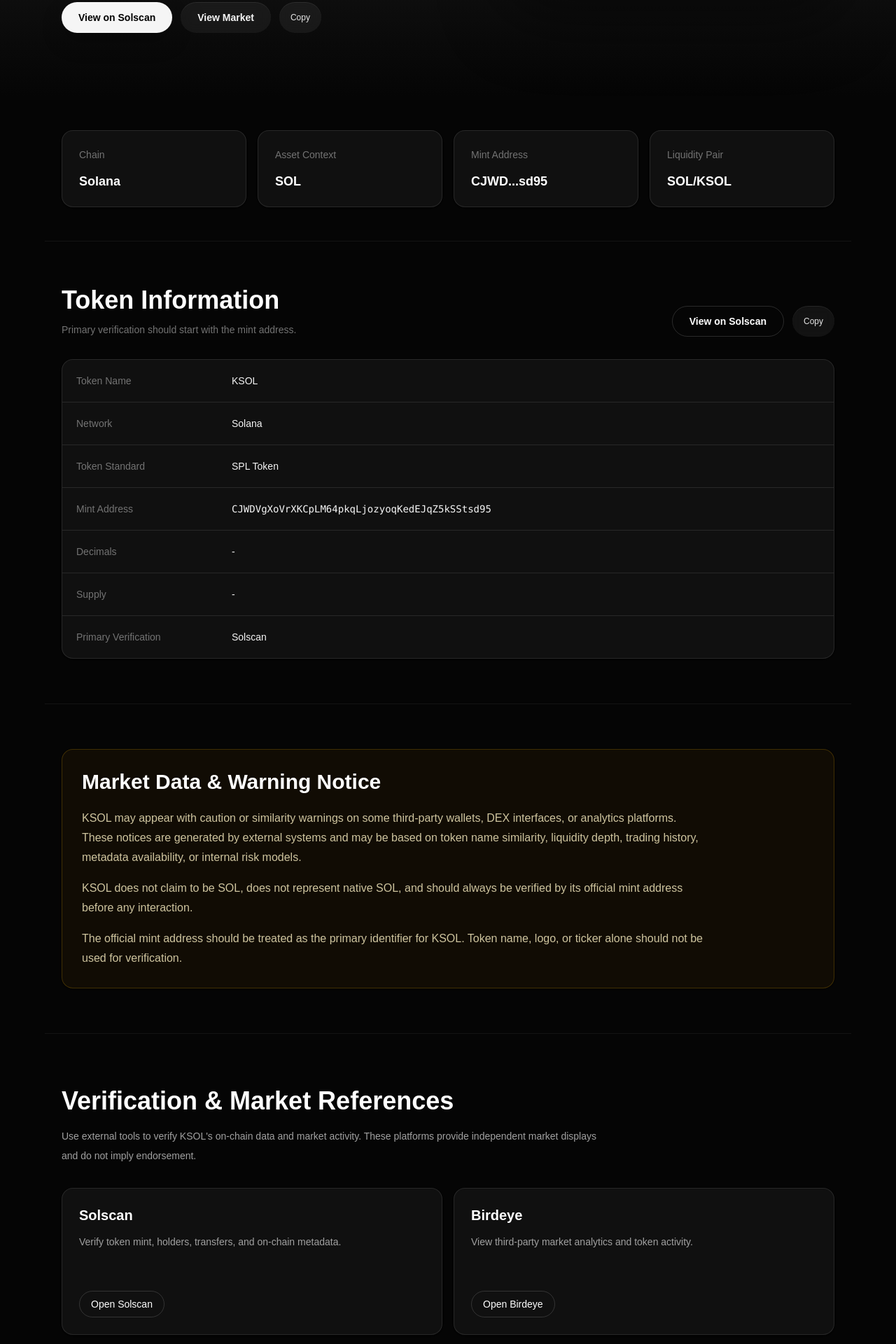
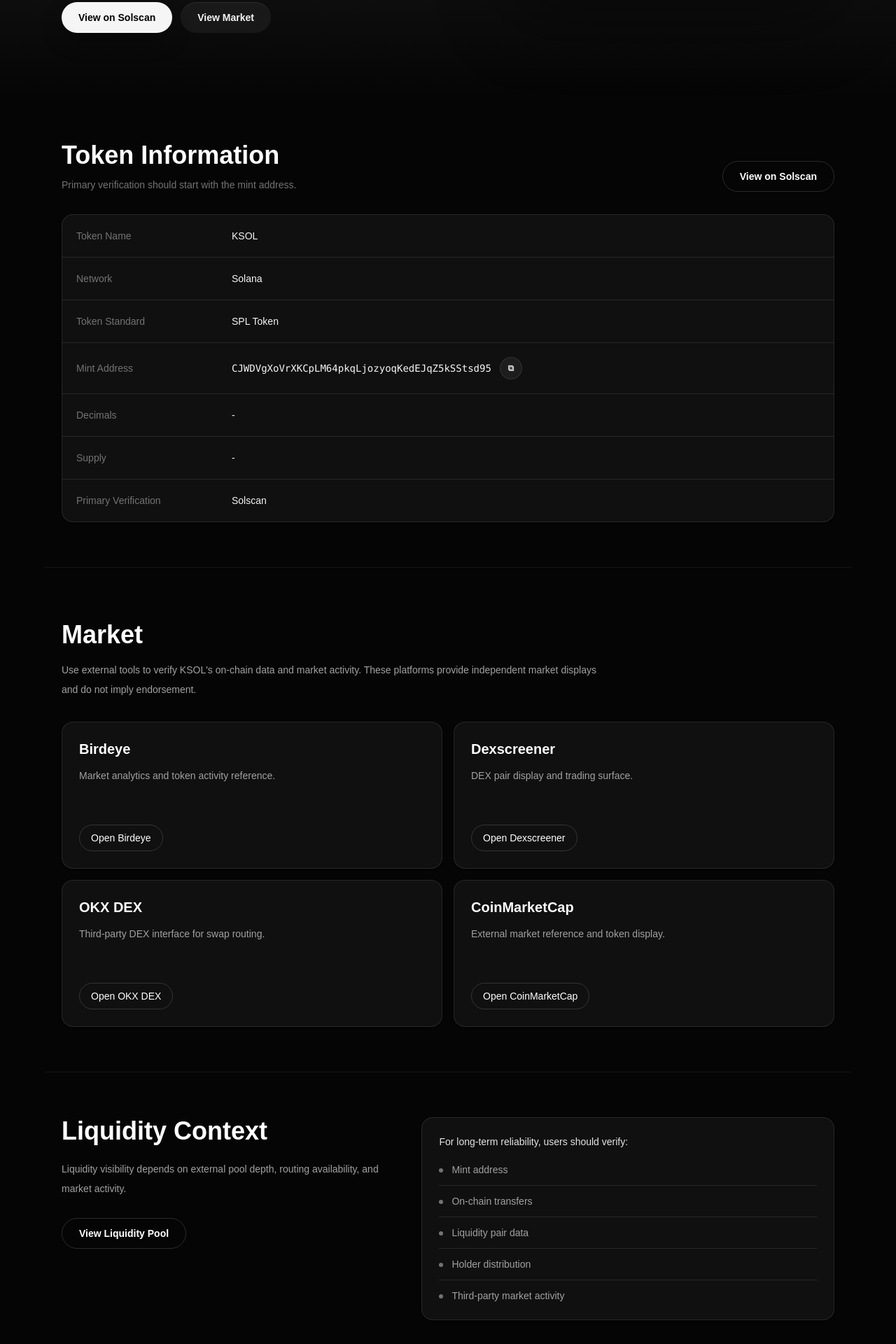
Before and after one commit to gaga666-creator/ksol-site, a Next.js app: page / in a window 1280 px wide. Shown: the part 640-2560 px from the top of the page at 70% size. Built offline with nearby package versions, Linux system fonts and the light colour scheme.

Commit message:
update market links layout and token copy

```diff
--- a/app/page.tsx
+++ b/app/page.tsx
@@ -8,36 +8,26 @@ import { PriceReferencePanel } from "@/components/PriceReferencePanel";
 import { useLanguage } from "@/components/LanguageProvider";
 import { externalLinks, tokenMintAddress } from "@/lib/ksol";
 
-const shortMint = `${tokenMintAddress.slice(0, 4)}...${tokenMintAddress.slice(-4)}`;
-
-const factItems = [
-  { label: "Chain", value: "Solana" },
-  { label: "Asset Context", value: "SOL" },
-  { label: "Mint Address", value: shortMint },
-  { label: "Liquidity Pair", value: "SOL/KSOL" },
-];
-
 const marketReferences = [
   {
-    label: "Solscan",
-    description: "Verify token mint, holders, transfers, and on-chain metadata.",
-    button: "Open Solscan",
-  },
-  {
     label: "Birdeye",
-    description: "View third-party market analytics and token activity.",
+    description: "Market analytics and token activity reference.",
     button: "Open Birdeye",
   },
   {
     label: "Dexscreener",
-    description: "Check DEX pair data, liquidity, and trading activity.",
+    description: "DEX pair display and trading surface.",
     button: "Open Dexscreener",
   },
   {
     label: "OKX DEX",
-    description:
-      "Third-party DEX interface reference. Warning labels may appear depending on OKX's internal risk and token similarity rules.",
+    description: "Third-party DEX interface for swap routing.",
     button: "Open OKX DEX",
+  },
+  {
+    label: "CoinMarketCap",
+    description: "External market reference and token display.",
+    button: "Open CoinMarketCap",
   },
 ];
 
@@ -150,29 +140,10 @@ export default function Home() {
                 >
                   {t("View Market")}
                 </a>
-                <CopyButton value={tokenMintAddress} />
               </div>
             </div>
 
             <PriceReferencePanel />
-          </div>
-        </section>
-
-        <section className="mx-auto max-w-6xl border-b border-white/[0.06] px-6 py-12">
-          <div className="grid gap-4 md:grid-cols-4">
-            {factItems.map((item) => (
-              <article
-                key={item.label}
-                className={`${surfaceClass} p-6 hover:border-white/20`}
-              >
-                <p className="whitespace-nowrap text-sm leading-5 text-neutral-500">
-                  {t(item.label)}
-                </p>
-                <p className="mt-4 whitespace-nowrap text-lg font-semibold leading-6 text-white">
-                  {t(item.value)}
-                </p>
-              </article>
-            ))}
           </div>
         </section>
 
@@ -189,17 +160,14 @@ export default function Home() {
                 {t("Primary verification should start with the mint address.")}
               </p>
             </div>
-            <div className="flex flex-wrap gap-3">
             <a
               href={solscanLink}
               target="_blank"
               rel="noreferrer"
-                className={`${pillClass} border border-white/15 text-white hover:bg-white/10`}
+              className={`${pillClass} w-fit border border-white/15 text-white hover:bg-white/10`}
             >
               {t("View on Solscan")}
             </a>
-              <CopyButton value={tokenMintAddress} />
-            </div>
           </div>
           <div className="overflow-hidden rounded-2xl border border-white/10 bg-[#101010] shadow-sm">
             {tokenInfo.map((item) => (
@@ -208,43 +176,22 @@ export default function Home() {
                 className="grid gap-3 border-b border-white/10 px-5 py-5 last:border-b-0 md:grid-cols-[210px_1fr] md:items-center"
               >
                 <p className="text-sm text-neutral-500">{t(item.label)}</p>
+                <div className="flex min-w-0 items-center gap-3">
                   <p
                     className={
                       item.isAddress
-                      ? "break-all font-mono text-sm text-neutral-100"
+                        ? "min-w-0 break-all font-mono text-sm text-neutral-100"
                         : "text-sm font-medium text-neutral-100"
                     }
                   >
                     {t(item.value)}
                   </p>
+                  {item.isAddress ? (
+                    <CopyButton value={tokenMintAddress} variant="icon" />
+                  ) : null}
+                </div>
               </div>
             ))}
-          </div>
-        </section>
-
-        <section
-          id="notice"
-          className="mx-auto max-w-6xl border-b border-white/[0.06] px-6 py-16"
-        >
-          <div className="rounded-2xl border border-amber-400/20 bg-amber-500/5 p-7 text-amber-100 shadow-sm">
-            <h2 className="text-3xl font-semibold text-white">
-              {t("Market Data & Warning Notice")}
-            </h2>
-            <p className="mt-5 max-w-4xl leading-7 text-amber-100/80">
-              {t(
-                "KSOL may appear with caution or similarity warnings on some third-party wallets, DEX interfaces, or analytics platforms. These notices are generated by external systems and may be based on token name similarity, liquidity depth, trading history, metadata availability, or internal risk models.",
-              )}
-            </p>
-            <p className="mt-4 max-w-4xl leading-7 text-amber-100/80">
-              {t(
-                "KSOL does not claim to be SOL, does not represent native SOL, and should always be verified by its official mint address before any interaction.",
-              )}
-            </p>
-            <p className="mt-4 max-w-4xl leading-7 text-amber-100/80">
-              {t(
-                "The official mint address should be treated as the primary identifier for KSOL. Token name, logo, or ticker alone should not be used for verification.",
-              )}
-            </p>
           </div>
         </section>
 
@@ -254,7 +201,7 @@ export default function Home() {
         >
           <div className="mb-8">
             <h2 className="mt-3 text-4xl font-semibold text-white">
-              {t("Verification & Market References")}
+              {t("Market")}
             </h2>
             <p className="mt-4 max-w-3xl text-sm leading-7 text-neutral-400">
               {t(
@@ -296,9 +243,17 @@ export default function Home() {
               </h2>
               <p className="mt-5 text-sm leading-7 text-neutral-400">
                 {t(
-                  "KSOL market pricing is determined by external DEX liquidity pools, trading activity, and third-party data indexers. Displayed price, market cap, volume, and warnings may vary across platforms.",
+                  "Liquidity visibility depends on external pool depth, routing availability, and market activity.",
                 )}
               </p>
+              <a
+                href={`https://raydium.io/liquidity-pools/?token=${tokenMintAddress}`}
+                target="_blank"
+                rel="noreferrer"
+                className={`${pillClass} mt-7 border border-white/15 text-white hover:bg-white/10`}
+              >
+                {t("View Liquidity Pool")}
+              </a>
             </div>
             <div className={`${surfaceClass} p-6`}>
               <p className="text-sm font-medium text-neutral-200">
@@ -336,6 +291,32 @@ export default function Home() {
             ))}
           </div>
         </section>
+
+        <section
+          id="notice"
+          className="mx-auto max-w-6xl border-t border-white/[0.06] px-6 py-16"
+        >
+          <div className="rounded-2xl border border-amber-400/20 bg-amber-500/5 p-7 text-amber-100 shadow-sm">
+            <h2 className="text-3xl font-semibold text-white">
+              {t("Market Data & Warning Notice")}
+            </h2>
+            <p className="mt-5 max-w-4xl leading-7 text-amber-100/80">
+              {t(
+                "KSOL may appear with caution or similarity warnings on some third-party wallets, DEX interfaces, or analytics platforms. These notices are generated by external systems and may be based on token name similarity, liquidity depth, trading history, metadata availability, or internal risk models.",
+              )}
+            </p>
+            <p className="mt-4 max-w-4xl leading-7 text-amber-100/80">
+              {t(
+                "KSOL does not claim to be SOL, does not represent native SOL, and should always be verified by its official mint address before any interaction.",
+              )}
+            </p>
+            <p className="mt-4 max-w-4xl leading-7 text-amber-100/80">
+              {t(
+                "The official mint address should be treated as the primary identifier for KSOL. Token name, logo, or ticker alone should not be used for verification.",
+              )}
+            </p>
+          </div>
+        </section>
       </main>
 
       <Footer />
--- a/components/CopyButton.tsx
+++ b/components/CopyButton.tsx
@@ -7,12 +7,14 @@ type CopyButtonProps = {
   value: string;
   label?: string;
   copiedLabel?: string;
+  variant?: "text" | "icon";
 };
 
 export function CopyButton({
   value,
   label = "Copy",
   copiedLabel = "Copied",
+  variant = "text",
 }: CopyButtonProps) {
   const [copied, setCopied] = useState(false);
   const { t } = useLanguage();
@@ -21,6 +23,20 @@ export function CopyButton({
     await navigator.clipboard.writeText(value);
     setCopied(true);
     window.setTimeout(() => setCopied(false), 1800);
+  }
+
+  if (variant === "icon") {
+    return (
+      <button
+        type="button"
+        onClick={copyValue}
+        aria-label={t(copied ? copiedLabel : label)}
+        title={t(copied ? copiedLabel : label)}
+        className="inline-grid h-8 w-8 shrink-0 place-items-center rounded-full border border-white/10 bg-white/[0.055] text-xs font-semibold text-neutral-300 transition duration-200 hover:border-white/20 hover:bg-white/[0.1] hover:text-white"
+      >
+        {copied ? "✓" : "⧉"}
+      </button>
+    );
   }
 
   return (
--- a/components/LanguageProvider.tsx
+++ b/components/LanguageProvider.tsx
@@ -22,10 +22,12 @@ const cn = {
   "View Token Info": "\u67e5\u770b\u4ee3\u5e63\u8cc7\u8a0a",
   "View on Solscan": "\u5728 Solscan \u67e5\u770b",
   "View Market": "\u67e5\u770b\u5e02\u5834",
+  "View Liquidity Pool": "\u67e5\u770b\u6d41\u52d5\u6027\u6c60",
   "Open Solscan": "\u958b\u555f Solscan",
   "Open Birdeye": "\u958b\u555f Birdeye",
   "Open Dexscreener": "\u958b\u555f Dexscreener",
   "Open OKX DEX": "\u958b\u555f OKX DEX",
+  "Open CoinMarketCap": "\u958b\u555f CoinMarketCap",
   Market: "\u5e02\u5834",
   Overview: "\u6982\u89bd",
   Token: "\u4ee3\u5e63",
@@ -45,7 +47,6 @@ const cn = {
   "KSOL is designed as a transparent, verifiable on-chain asset with public explorer access and third-party market displays. Market data may vary depending on liquidity, trading activity, and external indexers.":
     "KSOL \u662f\u4e00\u500b\u53ef\u900f\u904e\u516c\u958b\u5340\u584a\u700f\u89bd\u5668\u67e5\u8a62\u7684\u93c8\u4e0a\u8cc7\u7522\uff0c\u4e26\u63d0\u4f9b\u7b2c\u4e09\u65b9\u5e02\u5834\u986f\u793a\u5165\u53e3\u3002\u5e02\u5834\u8cc7\u6599\u53ef\u80fd\u56e0\u6d41\u52d5\u6027\u3001\u4ea4\u6613\u6d3b\u8e8d\u5ea6\u8207\u5916\u90e8\u7d22\u5f15\u5668\u72c0\u614b\u800c\u4e0d\u540c\u3002",
   Chain: "\u93c8",
-  "Asset Context": "\u8cc7\u7522\u80cc\u666f",
   "Mint Address": "\u4ee3\u5e63\u5730\u5740",
   "Liquidity Pair": "\u6d41\u52d5\u6027\u4ea4\u6613\u5c0d",
   Solana: "Solana",
@@ -66,12 +67,18 @@ const cn = {
     "KSOL \u4e26\u4e0d\u5ba3\u7a31\u7b49\u540c\u65bc\u539f\u751f SOL\uff0c\u4e5f\u4e0d\u4ee3\u8868 Solana \u7684\u539f\u751f\u8cc7\u7522\u3002\u4f7f\u7528\u524d\u8acb\u4ee5\u5b98\u65b9 Mint Address \u4f5c\u70ba\u4e3b\u8981\u9a57\u8b49\u4f9d\u64da\u3002",
   "The official mint address should be treated as the primary identifier for KSOL. Token name, logo, or ticker alone should not be used for verification.":
     "\u5b98\u65b9 Mint Address \u61c9\u4f5c\u70ba\u8b58\u5225 KSOL \u7684\u4e3b\u8981\u4f9d\u64da\uff0c\u4e0d\u61c9\u53ea\u4f9d\u9760\u540d\u7a31\u3001Logo \u6216\u4ee3\u865f\u5224\u65b7\u3002",
-  "Verification & Market References":
-    "\u9a57\u8b49\u8207\u5e02\u5834\u67e5\u8a62",
   "Use external tools to verify KSOL's on-chain data and market activity. These platforms provide independent market displays and do not imply endorsement.":
     "\u4f7f\u7528\u5916\u90e8\u5de5\u5177\u67e5\u8a62 KSOL \u7684\u93c8\u4e0a\u8cc7\u6599\u8207\u5e02\u5834\u6d3b\u52d5\u3002\u9019\u4e9b\u5e73\u53f0\u50c5\u63d0\u4f9b\u7b2c\u4e09\u65b9\u5e02\u5834\u986f\u793a\uff0c\u4e0d\u4ee3\u8868\u80cc\u66f8\u6216\u4fdd\u8b49\u3002",
   "Verify token mint, holders, transfers, and on-chain metadata.":
     "\u67e5\u8a62\u4ee3\u5e63 Mint\u3001\u6301\u6709\u8005\u3001\u8f49\u5e33\u8207\u93c8\u4e0a metadata\u3002",
+  "Market analytics and token activity reference.":
+    "\u5e02\u5834\u5206\u6790\u8207\u4ee3\u5e63\u6d3b\u52d5\u53c3\u8003\u3002",
+  "DEX pair display and trading surface.":
+    "DEX \u4ea4\u6613\u5c0d\u5c55\u793a\u8207\u5e02\u5834\u4ecb\u9762\u3002",
+  "Third-party DEX interface for swap routing.":
+    "\u7b2c\u4e09\u65b9 DEX \u514c\u63db\u8def\u7531\u4ecb\u9762\u3002",
+  "External market reference and token display.":
+    "\u5916\u90e8\u5e02\u5834\u53c3\u8003\u8207\u4ee3\u5e63\u5c55\u793a\u9801\u3002",
   "View third-party market analytics and token activity.":
     "\u67e5\u770b\u7b2c\u4e09\u65b9\u5e02\u5834\u5206\u6790\u8207\u4ee3\u5e63\u6d3b\u52d5\u3002",
   "Check DEX pair data, liquidity, and trading activity.":
@@ -81,6 +88,8 @@ const cn = {
   "Liquidity Context": "\u6d41\u52d5\u6027\u80cc\u666f",
   "KSOL market pricing is determined by external DEX liquidity pools, trading activity, and third-party data indexers. Displayed price, market cap, volume, and warnings may vary across platforms.":
     "KSOL \u7684\u5e02\u5834\u50f9\u683c\u7531\u5916\u90e8 DEX \u6d41\u52d5\u6027\u6c60\u3001\u4ea4\u6613\u6d3b\u52d5\u8207\u7b2c\u4e09\u65b9\u8cc7\u6599\u7d22\u5f15\u5668\u6c7a\u5b9a\u3002\u4e0d\u540c\u5e73\u53f0\u986f\u793a\u7684\u50f9\u683c\u3001\u5e02\u503c\u3001\u6210\u4ea4\u91cf\u8207\u98a8\u96aa\u63d0\u793a\u53ef\u80fd\u4e0d\u540c\u3002",
+  "Liquidity visibility depends on external pool depth, routing availability, and market activity.":
+    "\u6d41\u52d5\u6027\u53ef\u898b\u5ea6\u53d6\u6c7a\u65bc\u5916\u90e8\u6c60\u6df1\u5ea6\u3001\u8def\u7531\u53ef\u7528\u6027\u8207\u5e02\u5834\u6d3b\u52d5\u3002",
   "For long-term reliability, users should verify:":
     "\u9577\u671f\u9a57\u8b49\u6642\uff0c\u5efa\u8b70\u4f7f\u7528\u8005\u78ba\u8a8d\uff1a",
   "Mint address": "Mint Address",
--- a/lib/ksol.ts
+++ b/lib/ksol.ts
@@ -1,5 +1,7 @@
 export const tokenMintAddress =
   "CJWDVgXoVrXKCpLM64pkqLjozyoqKedEJqZ5kSStsd95";
+
+export const okxDexHref = `https://web3.okx.com/zh-hant/dex-swap?inputChain=501&outputChain=501&inputCurrency=11111111111111111111111111111111&outputCurrency=${tokenMintAddress}`;
 
 export const externalLinks = [
   {
@@ -27,8 +29,15 @@ export const externalLinks = [
     label: "OKX DEX",
     name: "OKX DEX",
     category: "External DEX Interface",
-    href: `https://www.okx.com/web3/dex-swap#inputChain=501&inputCurrency=So11111111111111111111111111111111111111112&outputChain=501&outputCurrency=${tokenMintAddress}`,
+    href: okxDexHref,
     description: "Third-party DEX interface reference.",
+  },
+  {
+    label: "CoinMarketCap",
+    name: "CoinMarketCap",
+    category: "Market Display",
+    href: `https://dex.coinmarketcap.com/zh-tw/token/solana/${tokenMintAddress}/`,
+    description: "External market reference and token display.",
   },
 ];
 
```
Also changed, not shown: components/Header.tsx (+6 -3 lines). Lines whose indentation alone changed are shown as unchanged.
